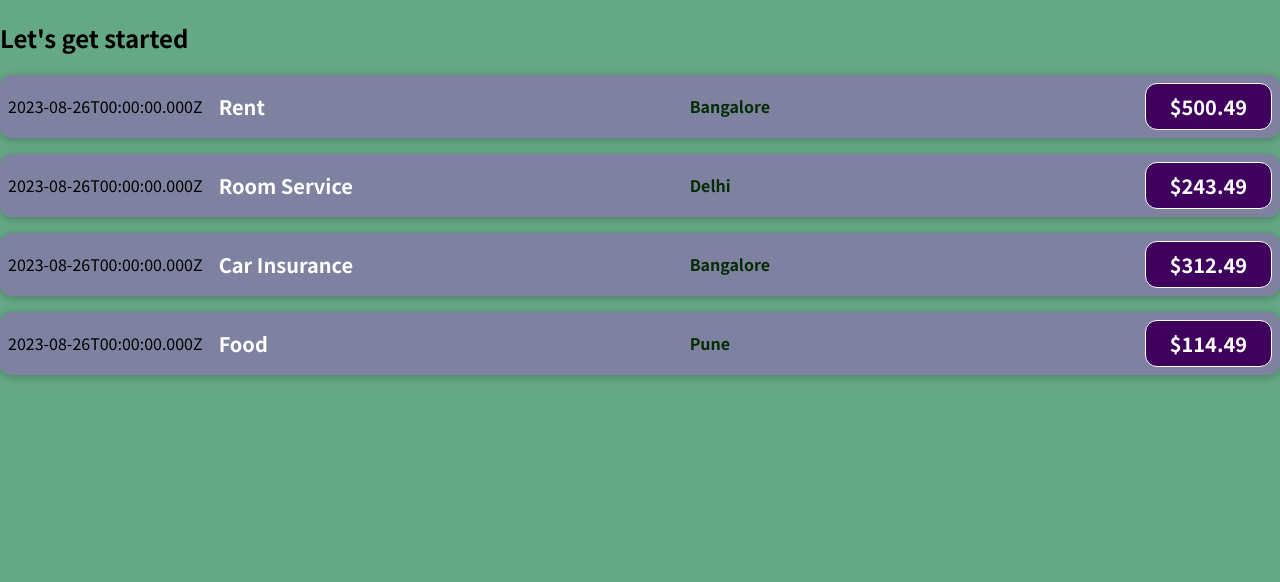
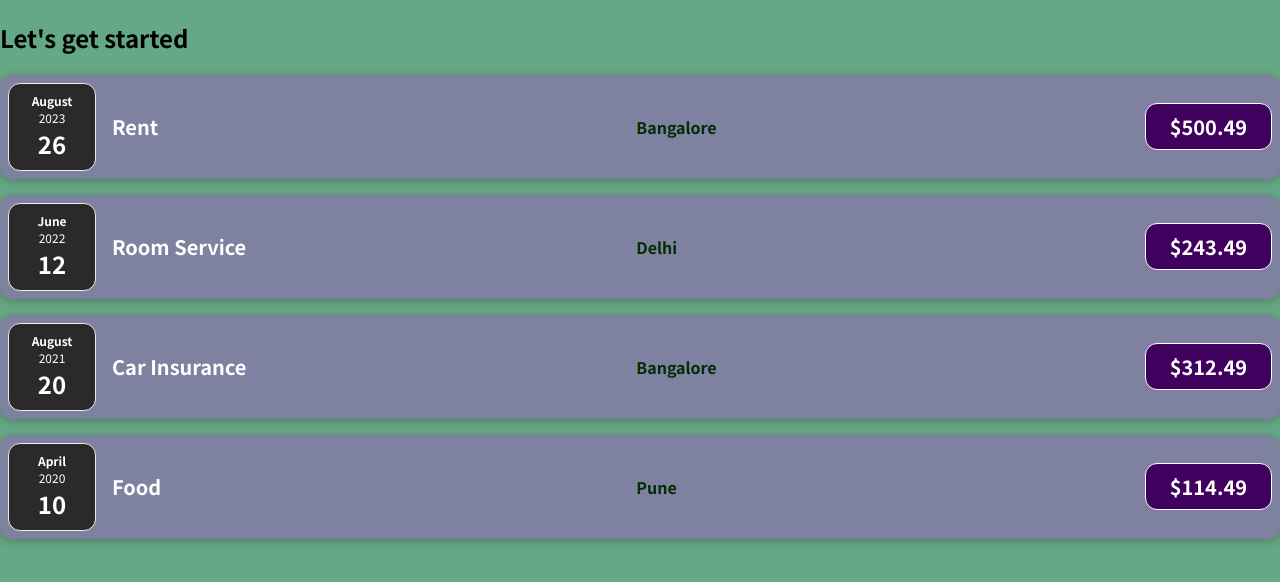
Before and after one commit to kunalrajshah/Expenses-Tracker-by-Reaact-js, a JavaScript app in the folder first-react-project/: page / in a window 1280 px wide. Shown: the top 582 px of the page. Built offline with nearby package versions, Linux system fonts and the light colour scheme.

Commit message:
Make multiple component

```diff
--- a/first-react-project/src/App.js
+++ b/first-react-project/src/App.js
@@ -10,21 +10,21 @@ function App() {
     },
     {
       id: "e2",
-      date: new Date(2023, 7, 26),
+      date: new Date(2022, 5, 12),
       title: "Room Service",
       location: "Delhi",
       amount: 243.49,
     },
     {
       id: "e3",
-      date: new Date(2023, 7, 26),
+      date: new Date(2021, 7, 20),
       title: "Car Insurance",
       location: "Bangalore",
       amount: 312.49,
     },
     {
       id: "e4",
-      date: new Date(2023, 7, 26),
+      date: new Date(2020, 3, 10),
       title: "Food",
       location: "Pune",
       amount: 114.49,
@@ -34,30 +34,14 @@ function App() {
     <div>
       <h2>Let's get started</h2>
       {/* Used the components always like this when we import */}
-      <Expenseitem
-        date={expenses[0].date}
-        title={expenses[0].title}
-        location={expenses[0].location}
-        amount={expenses[0].amount}
-      ></Expenseitem>
-      <Expenseitem
-        date={expenses[1].date}
-        title={expenses[1].title}
-        location={expenses[1].location}
-        amount={expenses[1].amount}
-      ></Expenseitem>
-      <Expenseitem
-        date={expenses[2].date}
-        title={expenses[2].title}
-        location={expenses[2].location}
-        amount={expenses[2].amount}
-      ></Expenseitem>
-      <Expenseitem
-        date={expenses[3].date}
-        title={expenses[3].title}
-        location={expenses[3].location}
-        amount={expenses[3].amount}
-      ></Expenseitem>
+      {expenses.map((expense) => (
+        <Expenseitem
+          date={expense.date}
+          title={expense.title}
+          location={expense.location}
+          amount={expense.amount}
+        />
+      ))}
     </div>
   );
 }
--- /dev/null
+++ b/first-react-project/src/Components/ExpenseDate.css
@@ -0,0 +1,26 @@
+.expense-date {
+  display: flex;
+  flex-direction: column;
+  width: 5.5rem;
+  height: 5.5rem;
+  border: 1px solid #ececec;
+  background-color: #2a2a2a;
+  color: white;
+  border-radius: 12px;
+  align-items: center;
+  justify-content: center;
+}
+
+.expense-date__month {
+  font-size: 0.75rem;
+  font-weight: bold;
+}
+
+.expense-date__year {
+  font-size: 0.75rem;
+}
+
+.expense-date__day {
+  font-size: 1.5rem;
+  font-weight: bold;
+}
--- /dev/null
+++ b/first-react-project/src/Components/ExpenseDate.js
@@ -0,0 +1,17 @@
+import "./ExpenseDate.css";
+function ExpenseDate(props) {
+  // Here props consist single object date_obj.
+  const month = props.date_obj.toLocaleString("en-us", { month: "long" });
+  const year = props.date_obj.getFullYear();
+  const day = props.date_obj.toLocaleString("en-us", { day: "2-digit" });
+
+  return (
+    <div className="expense-date">
+      <div className="expense-date__month">{month}</div>
+      <div className="expense-date__year">{year}</div>
+      <div className="expense-date__day">{day}</div>
+    </div>
+  );
+}
+
+export default ExpenseDate;
--- /dev/null
+++ b/first-react-project/src/Components/ExpenseDetails.css
@@ -0,0 +1,50 @@
+.expense-item__description {
+  display: flex;
+  flex-direction: column;
+  gap: 1rem;
+  align-items: flex-end;
+  flex-flow: column-reverse;
+  justify-content: flex-start;
+  flex: 1;
+}
+
+.expense-item h2 {
+  font-size: 1rem;
+  flex: 1;
+  margin: 0 1rem;
+  color: white;
+}
+
+.expense-item__price {
+  font-size: 1rem;
+  font-weight: bold;
+  color: white;
+  background-color: #40005d;
+  border: 1px solid white;
+  padding: 0.5rem;
+  border-radius: 12px;
+}
+.location{
+  font-size: 1rem;
+  flex: 1;
+  margin: 0 1rem;
+  color:rgb(3, 44, 3);
+}
+
+@media (min-width: 580px) {
+  .expense-item__description {
+    flex-direction: row;
+    align-items: center;
+    justify-content: flex-start;
+    flex: 1;
+  }
+
+  .expense-item__description h2 {
+    font-size: 1.25rem;
+  }
+
+  .expense-item__price {
+    font-size: 1.25rem;
+    padding: 0.5rem 1.5rem;
+  }
+}
--- /dev/null
+++ b/first-react-project/src/Components/ExpenseDetails.js
@@ -0,0 +1,14 @@
+import "./ExpenseDetails.css";
+
+function ExpenseDetails(props){
+  // Here props consist title,location,amount as an object.
+  return(
+    <div className="expense-item__description">
+    <h2>{props.title}</h2>
+    <h3 className="location">{props.location}</h3>
+    <div className="expense-item__price">${props.amount}</div>
+  </div>
+  );
+}
+
+export default ExpenseDetails;
--- a/first-react-project/src/Components/ExpenseItem.css
+++ b/first-react-project/src/Components/ExpenseItem.css
@@ -8,54 +8,3 @@
   border-radius: 12px;
   background-color: #7e81a0;
 }
-
-.expense-item__description {
-  display: flex;
-  flex-direction: column;
-  gap: 1rem;
-  align-items: flex-end;
-  flex-flow: column-reverse;
-  justify-content: flex-start;
-  flex: 1;
-}
-
-.expense-item h2 {
-  font-size: 1rem;
-  flex: 1;
-  margin: 0 1rem;
-  color: white;
-}
-
-.expense-item__price {
-  font-size: 1rem;
-  font-weight: bold;
-  color: white;
-  background-color: #40005d;
-  border: 1px solid white;
-  padding: 0.5rem;
-  border-radius: 12px;
-}
-.location{
-  font-size: 1rem;
-  flex: 1;
-  margin: 0 1rem;
-  color:rgb(3, 44, 3);
-}
-
-@media (min-width: 580px) {
-  .expense-item__description {
-    flex-direction: row;
-    align-items: center;
-    justify-content: flex-start;
-    flex: 1;
-  }
-
-  .expense-item__description h2 {
-    font-size: 1.25rem;
-  }
-
-  .expense-item__price {
-    font-size: 1.25rem;
-    padding: 0.5rem 1.5rem;
-  }
-}
--- a/first-react-project/src/Components/ExpenseItem.js
+++ b/first-react-project/src/Components/ExpenseItem.js
@@ -1,15 +1,17 @@
 import "./ExpenseItem.css";
+import ExpenseDate from "./ExpenseDate";
+import ExpenseDetails from "./ExpenseDetails";
+
 function ExpenseItem(props) {
   return (
     <div className="expense-item">
-      <div>
-        {props.date.toISOString()}
-      </div>
-      <div className="expense-item__description">
-        <h2>{props.title}</h2>
-        <h3 className="location">{props.location}</h3>
-        <div className="expense-item__price">${props.amount}</div>
-      </div>
+      {/* pass {props.date} to ExpenseDate component with name date_obj. so that we can use that date_obj in ExpenseDate */}
+      <ExpenseDate date_obj={props.date} />
+      <ExpenseDetails
+        title={props.title}
+        location={props.location}
+        amount={props.amount}
+      />
     </div>
   );
 }
```
